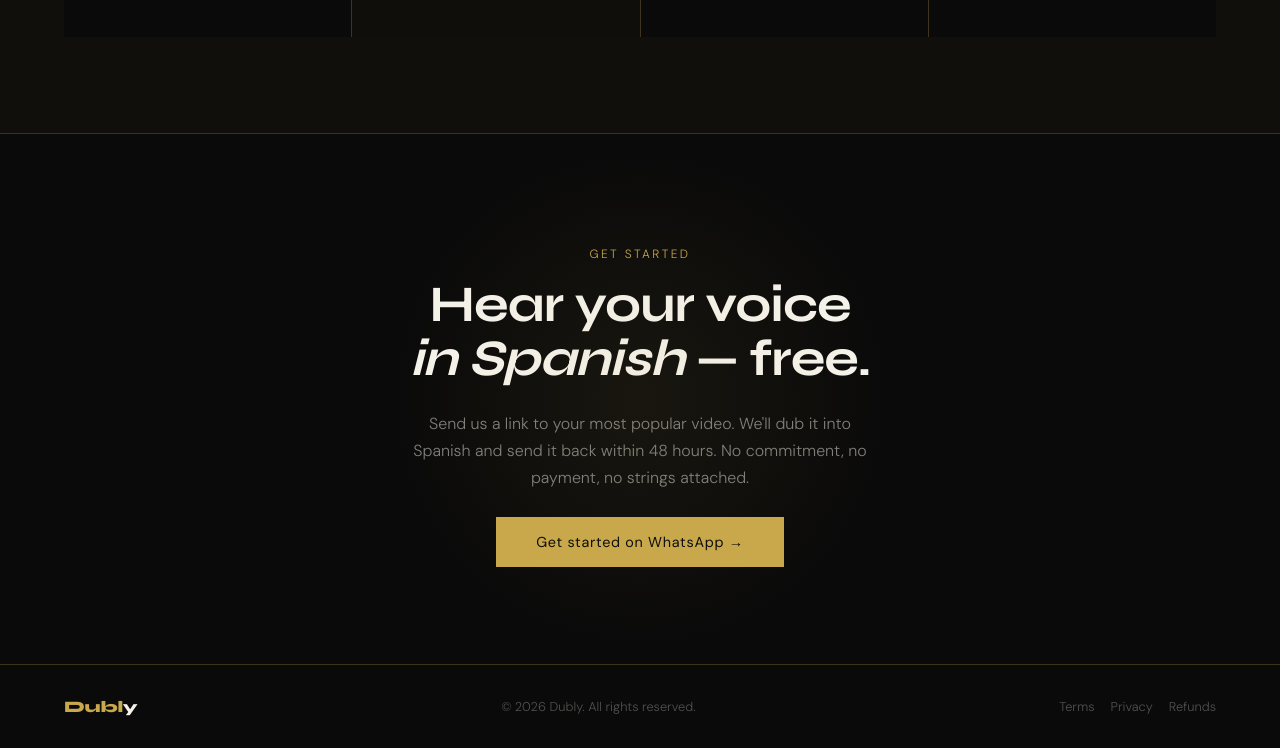
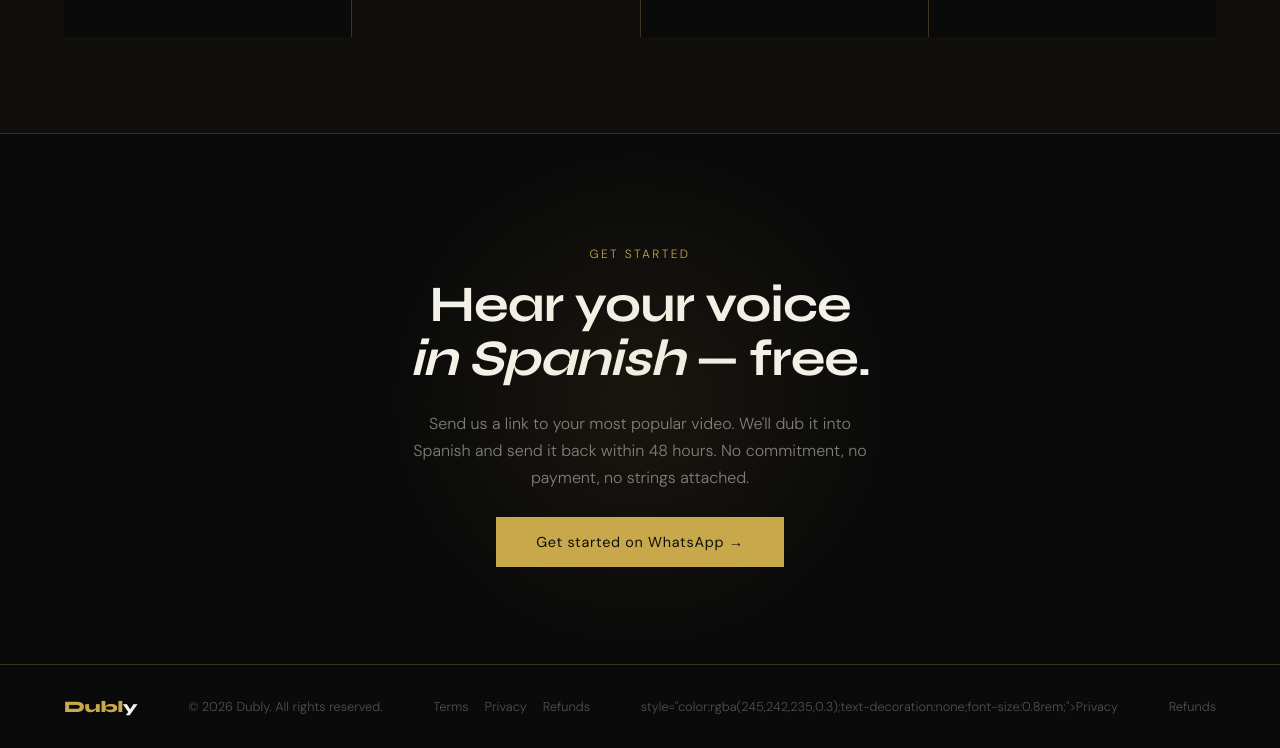
Before and after one commit to Toritsu-sell/dubly, a plain HTML site: page index.html in a window 1280 px wide. Shown: the part 3298-4046 px from the top of the page. Drawn offline with Linux system fonts and the light colour scheme.

Commit message:
Update index.html

```diff
--- a/index.html
+++ b/index.html
@@ -681,4 +681,6 @@
     <a href="/dubly/terms.html" style="color:rgba(245,242,235,0.3);text-decoration:none;font-size:0.8rem;">Terms</a>
     <a href="/dubly/privacy.html" style="color:rgba(245,242,235,0.3);text-decoration:none;font-size:0.8rem;">Privacy</a>
     <a href="/dubly/refund.html" style="color:rgba(245,242,235,0.3);text-decoration:none;font-size:0.8rem;">Refunds</a>
+  </div> style="color:rgba(245,242,235,0.3);text-decoration:none;font-size:0.8rem;">Privacy</a>
+    <a href="/dubly/refund.html" style="color:rgba(245,242,235,0.3);text-decoration:none;font-size:0.8rem;">Refunds</a>
   </div>
```
